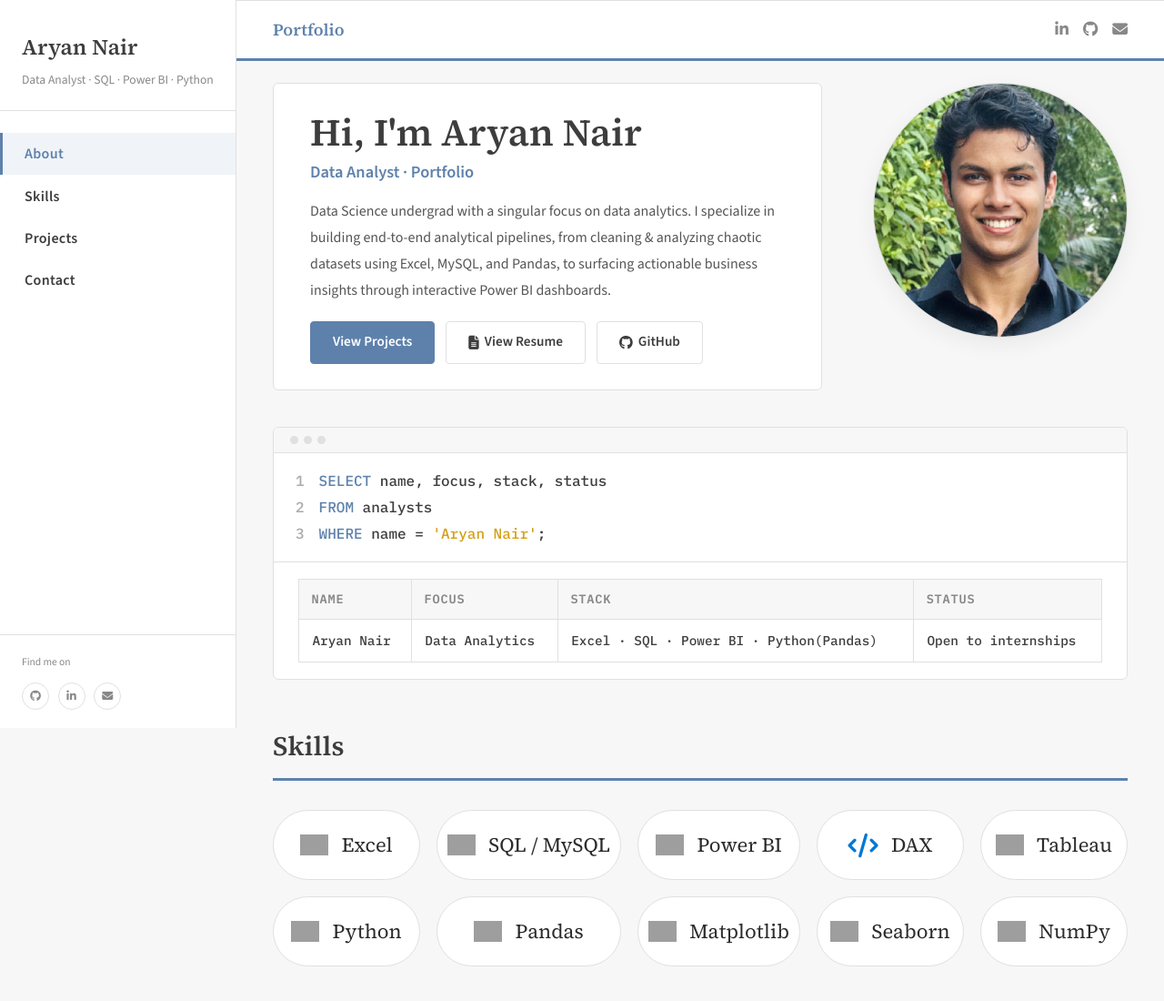
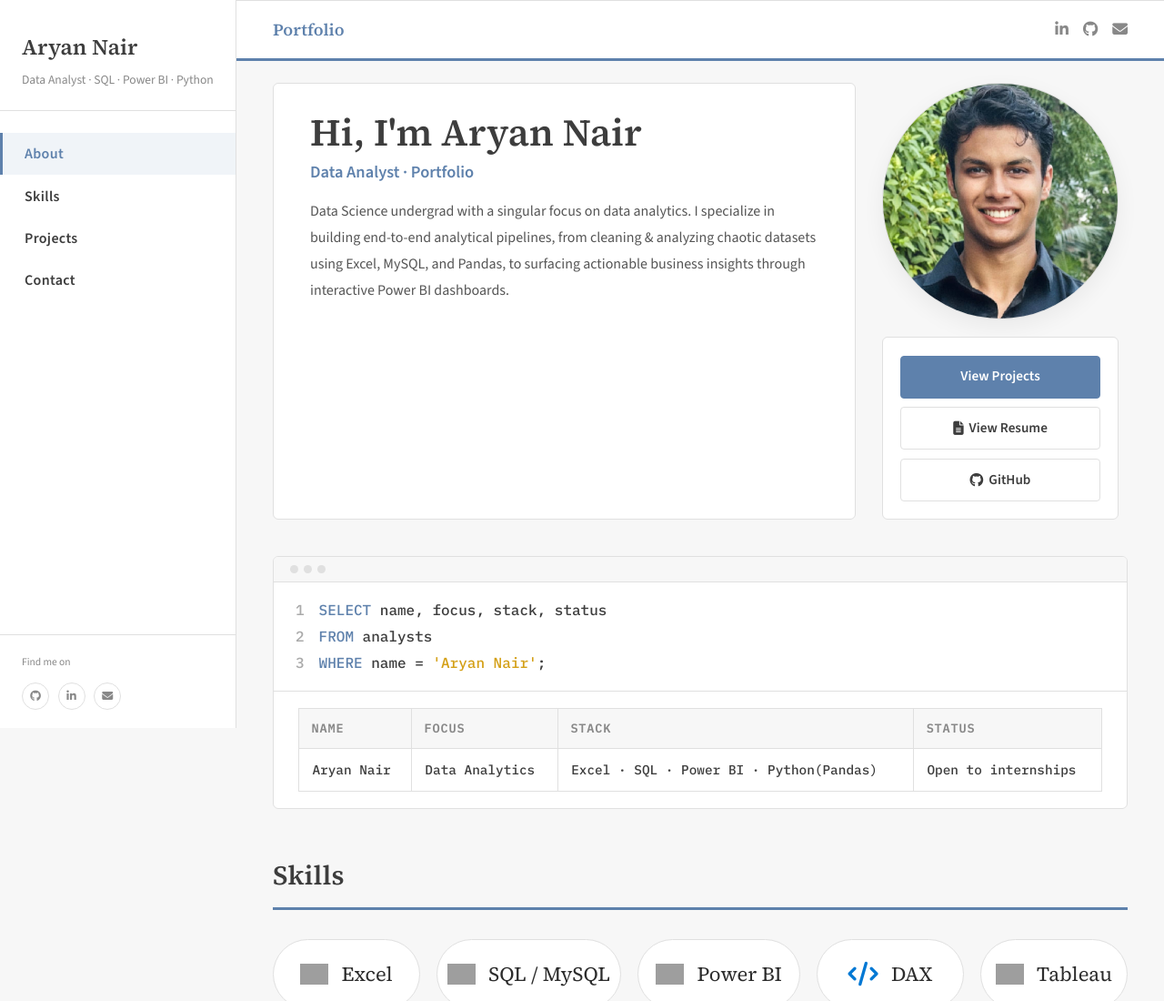
Before and after one commit to aryannair767/aryannair767.github.io, a plain HTML site: page index.html in a window 1280 px wide. Shown: the top 1100 px of the page at 91% size. Drawn offline with nearby package versions, Linux system fonts and the light colour scheme; grey boxes are pictures that could not be loaded.

Commit message:
Adjust about-grid gap and stretch alignment to match spacing

```diff
--- a/assets/css/style.css
+++ b/assets/css/style.css
@@ -82,12 +82,13 @@ border-top:1px solid var(--border);border-bottom:3px solid var(--accent)
 #about{margin-bottom:3rem}
 .about-grid{display:grid;grid-template-columns:1fr;gap:2rem}
 @media(min-width:900px){
-.about-grid{grid-template-columns:1fr 280px;align-items:start;gap:3.5rem}
+.about-grid{grid-template-columns:1fr 280px;align-items:stretch;gap:1.2rem}
 }
 .about-left{display:flex;flex-direction:column;gap:1.2rem;min-width:0}
-.about-right{display:flex;justify-content:center;align-items:flex-start}
+.about-left .banner{flex:1}
+.about-right{display:flex;flex-direction:column;align-items:center;gap:1.2rem}
 .profile-placeholder{
-width:100%;max-width:280px;aspect-ratio:1/1;border-radius:50%;
+width:100%;max-width:260px;aspect-ratio:1/1;border-radius:50%;
 overflow:hidden;border:1px solid var(--border);background:var(--off);
 display:flex;align-items:center;justify-content:center;
 box-shadow:0 8px 24px rgba(0,0,0,.06)
@@ -97,6 +98,8 @@ box-shadow:0 8px 24px rgba(0,0,0,.06)
 width:100%;height:100%;display:flex;align-items:center;justify-content:center;
 font-size:5rem;color:var(--faint)
 }
+.profile-actions{display:flex;flex-direction:column;gap:.6rem;width:100%;max-width:260px;background:var(--white);border:1px solid var(--border);border-radius:6px;padding:1.2rem}
+.profile-actions .btn{width:100%;justify-content:center;text-align:center}
 .banner{background:var(--white);border:1px solid var(--border);border-radius:6px;
 padding:1.8rem 2.5rem;margin-bottom:0
 }
--- a/index.html
+++ b/index.html
@@ -61,17 +61,18 @@
 <h1>Hi, I'm Aryan Nair</h1>
 <p class="banner-subtitle">Data Analyst · Portfolio</p>
 <p class="banner-bio">Data Science undergrad with a singular focus on data analytics. I specialize in building end-to-end analytical pipelines, from cleaning &amp; analyzing chaotic datasets using Excel, MySQL, and Pandas, to surfacing actionable business insights through interactive Power BI dashboards.</p>
-<div class="banner-actions">
-<a href="#projects" class="btn btn-primary">View Projects</a>
-<a href="resume.pdf" target="_blank" rel="noopener" class="btn btn-outline"><i class="fas fa-file-alt"></i> View Resume</a>
-<a href="https://github.com/aryannair767" target="_blank" rel="noopener" class="btn btn-outline"><i class="fab fa-github"></i> GitHub</a>
-</div>
+
 </div>
 </div>
 <div class="about-right reveal">
 <div class="profile-placeholder">
 <img src="images/mypic.jpeg" alt="Aryan Nair" class="profile-photo" onerror="this.style.display='none';this.nextElementSibling.style.display='flex'"/>
 <div class="profile-fallback" style="display:none"><i class="fas fa-user"></i></div>
+</div>
+<div class="profile-actions">
+<a href="#projects" class="btn btn-primary">View Projects</a>
+<a href="resume.pdf" target="_blank" rel="noopener" class="btn btn-outline"><i class="fas fa-file-alt"></i> View Resume</a>
+<a href="https://github.com/aryannair767" target="_blank" rel="noopener" class="btn btn-outline"><i class="fab fa-github"></i> GitHub</a>
 </div>
 </div>
 </div>
```
